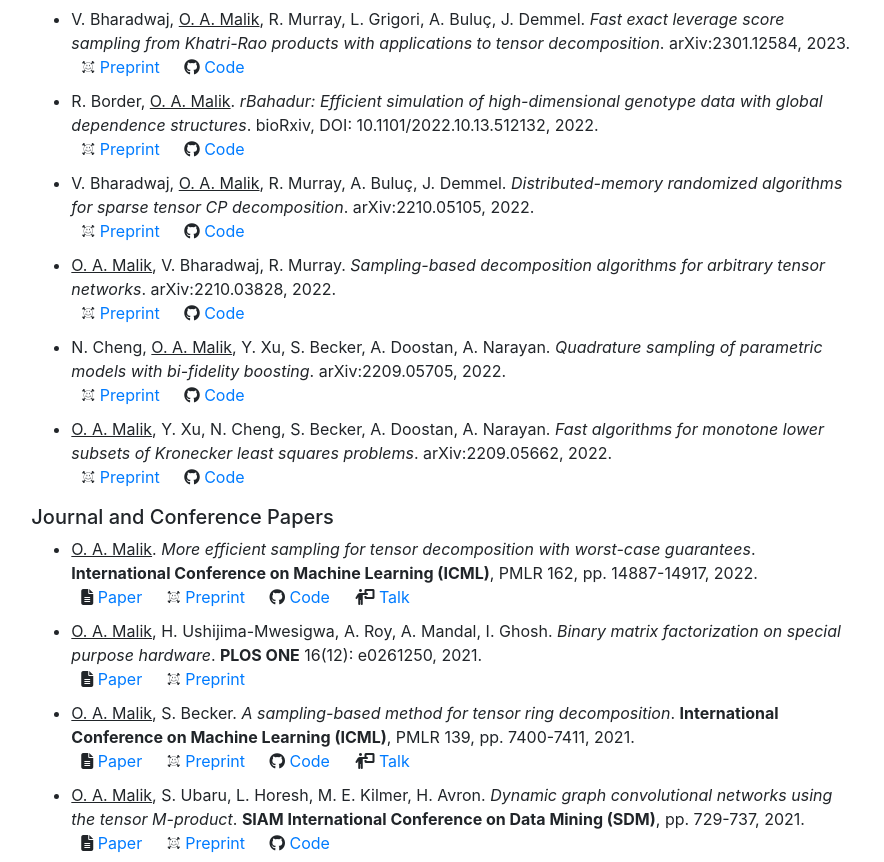
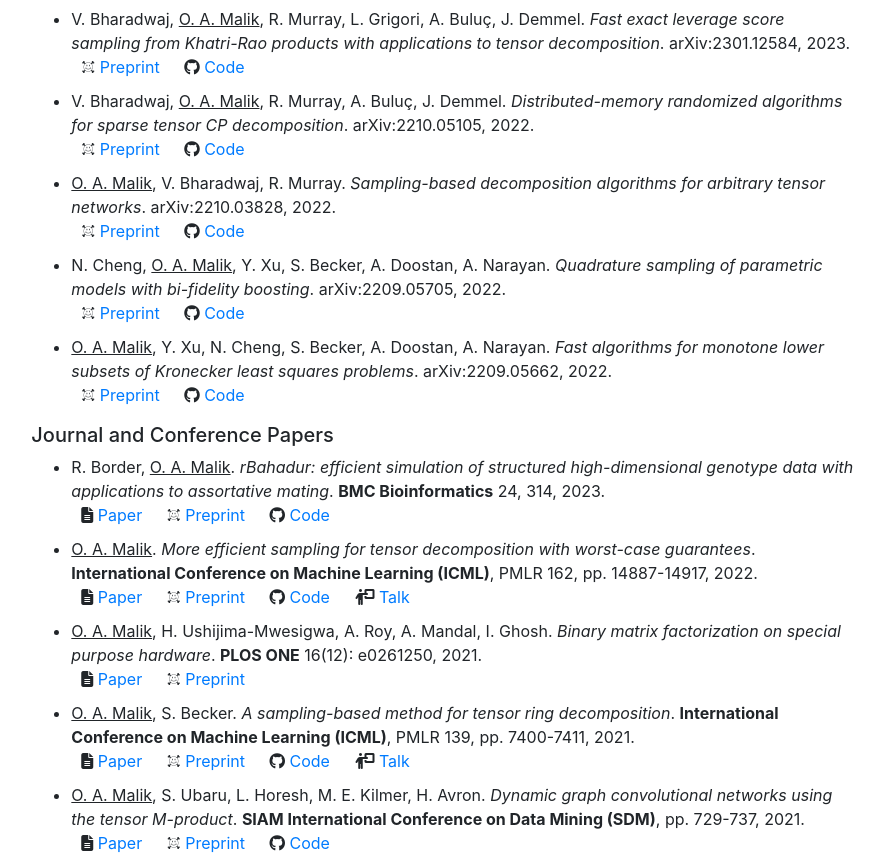
Before and after one commit to OsmanMalik/OsmanMalik.github.io, a plain HTML site: page index.html in a window 1280 px wide. Shown: the part 931-1793 px from the top of the page, without its empty margins (197-1081 px from the left). Drawn offline with nearby package versions, Linux system fonts and the light colour scheme; files whose address does not match are found by name.

Commit message:
Update list of publications

```diff
--- a/index.html
+++ b/index.html
@@ -135,16 +135,6 @@
             </li>
 
             <li>
-              R. Border, <u>O. A. Malik</u>.
-              <i>rBahadur: Efficient simulation of high-dimensional genotype data with global dependence structures</i>.
-              bioRxiv, DOI: 10.1101/2022.10.13.512132, 2022.
-              <ul class="horizontal">
-                <li><i class="ai ai-arxiv ai-1x"></i> <a href="https://doi.org/10.1101/2022.10.13.512132">Preprint</a></li>
-                <li><i class="fab fa-github"></i> <a href="https://github.com/rborder/rBahadur">Code</a></li>
-              </ul>
-            </li>
-
-            <li>
               V. Bharadwaj, <u>O. A. Malik</u>, R. Murray, A. Buluç, J. Demmel.
               <i>Distributed-memory randomized algorithms for sparse tensor CP decomposition</i>.
               arXiv:2210.05105, 2022.
@@ -191,6 +181,17 @@
             Journal and Conference Papers
           </h5>
           <ul class="loose">
+
+            <li>
+              R. Border, <u>O. A. Malik</u>.
+              <i>rBahadur: efficient simulation of structured high-dimensional genotype data with applications to assortative mating</i>.
+              <b>BMC Bioinformatics</b> 24, 314, 2023.
+              <ul class="horizontal">
+                <li><i class="fas fa-file-alt"></i> <a href="https://doi.org/10.1186/s12859-023-05442-6">Paper</a></li>
+                <li><i class="ai ai-arxiv ai-1x"></i> <a href="https://doi.org/10.1101/2022.10.13.512132">Preprint</a></li>
+                <li><i class="fab fa-github"></i> <a href="https://github.com/rborder/rBahadur">Code</a></li>
+              </ul>
+            </li>
 
             <li>
               <u>O. A. Malik</u>.
```
